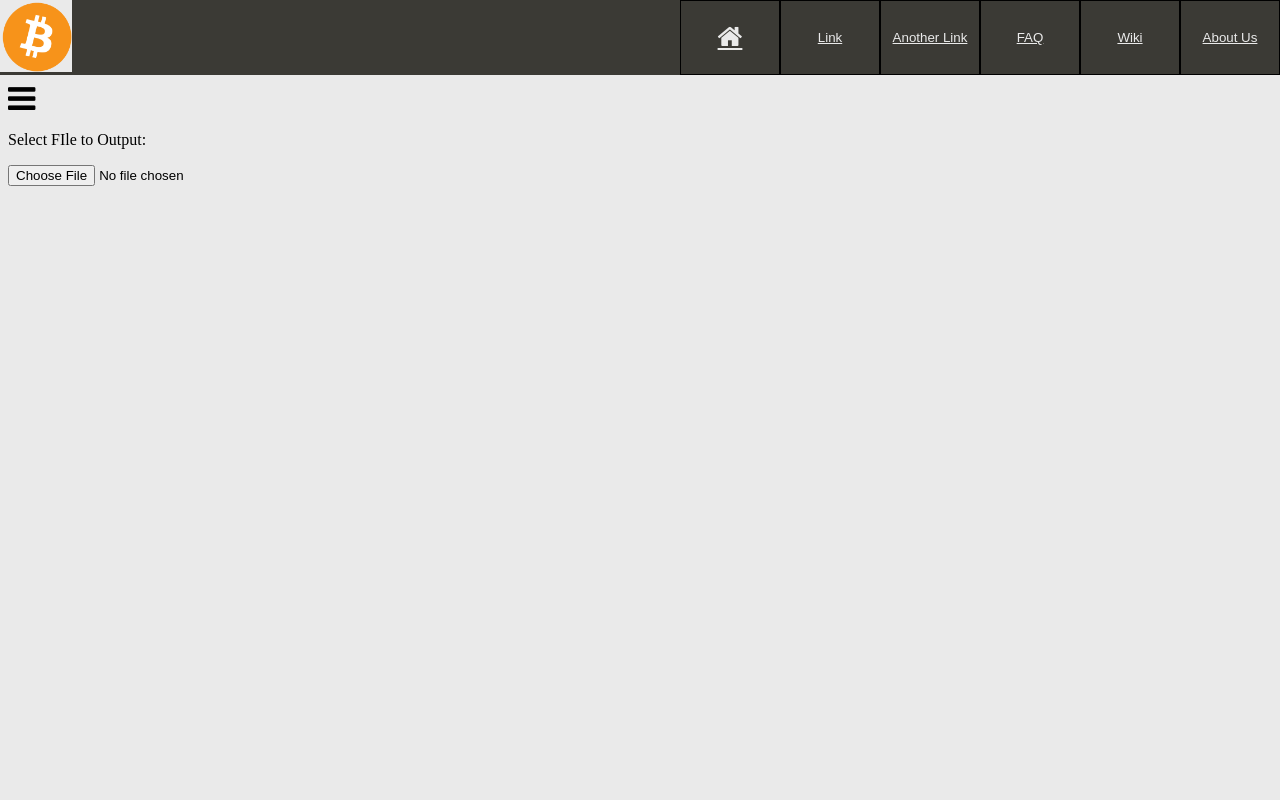
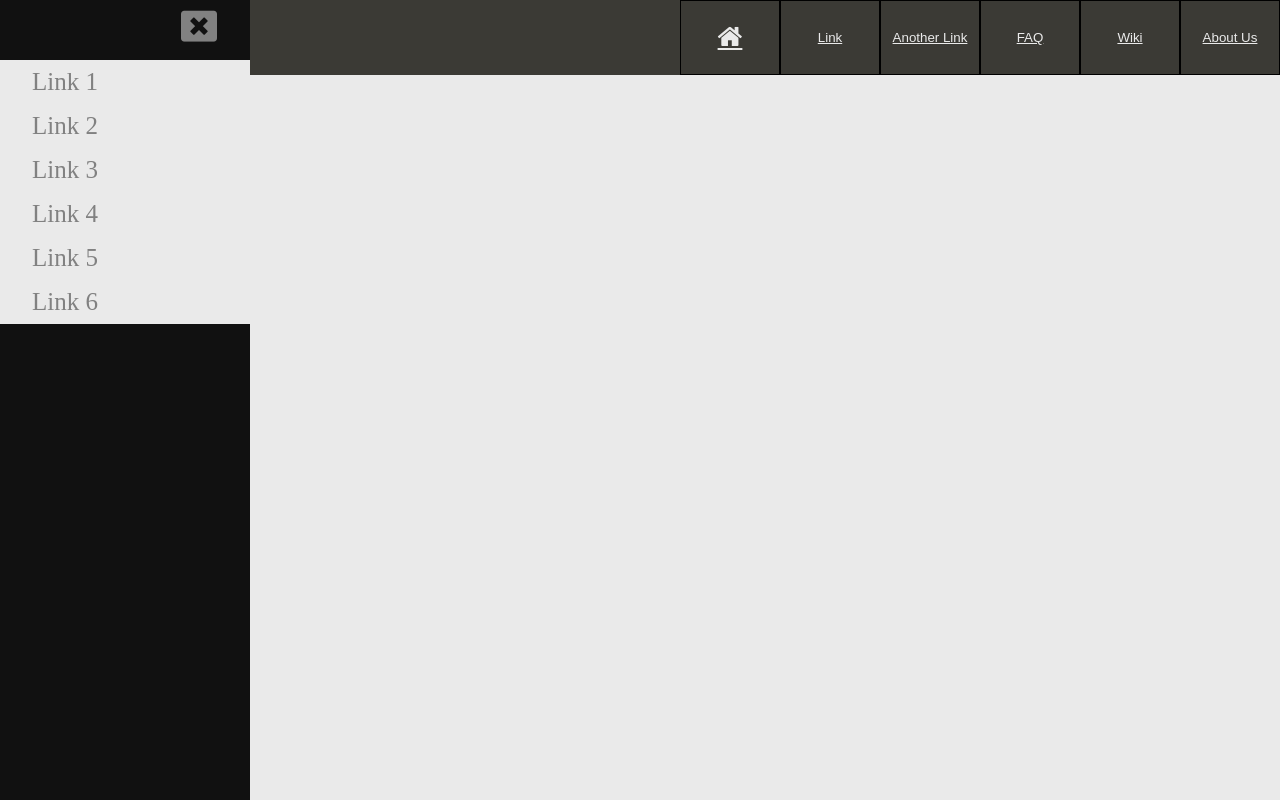
Before and after one commit to MegahurtZ-Systems/bitrex-bot, a plain HTML site: page index.html in a window 1280 px wide. Both pictures are taken after a click on the element 21 px from the left and 104 px from the top of the page. Drawn offline with Linux system fonts and the light colour scheme.

Commit message:
fixed side nav menue.

```diff
--- a/assets/js/main.js
+++ b/assets/js/main.js
@@ -1,14 +1,3 @@
-/* Set the width of the side navigation to 250px */
-
-function openNav() {
-    document.getElementById("mySidenav").style.width = "250px";
-}
-
-/* Set the width of the side navigation to 0 */
-function closeNav() {
-    document.getElementById("mySidenav").style.width = "0";
-}
-
 //document.write('test');
 
 const url.no-cors = 'https://bittrex.com/api/v1.1/public/getmarkets';
--- /dev/null
+++ b/assets/js/sidenav.js
@@ -0,0 +1,23 @@
+'use strict';
+
+/* Set the width of the side navigation to 250px */
+
+function openNav() {
+    document.getElementById("mySidenav").style.width = "250px";
+}
+
+/* Set the width of the side navigation to 0 */
+function closeNav() {
+    document.getElementById("mySidenav").style.width = "0";
+};
+
+function generateNavLinks(){
+  document.write('<a href="#">Link 1</a>');
+  document.write('<a href="#">Link 2</a>');
+  document.write('<a href="#">Link 3</a>');
+  document.write('<a href="#">Link 4</a>');
+  document.write('<a href="#">Link 5</a>');
+  document.write('<a href="#">Link 6</a>');
+};
+
+generateNavLinks();
--- a/index.html
+++ b/index.html
@@ -7,6 +7,7 @@
     <link rel="stylesheet" href="assets/css/main.css"/>
     <!-- <script src="https://ajax.aspnetcdn.com/ajax/jQuery/jquery-3.2.1.min.js"></script> -->
     <script src="assets/js/jquery-3.2.1.min.js"></script>
+
     <script type="text/JavaScript" src="./assets/js/main.js"></script>
   </head>
   <body>
@@ -20,10 +21,7 @@
     </div>
     <div id="mySidenav" class="sidenav">
       <a href="javascript:void(0)" class="fa fa-window-close" onclick="closeNav()"></a>
-      <a href="#">About</a>
-      <a href="#">Services</a>
-      <a href="#">Clients</a>
-      <a href="#">Contact</a>
+      <script type="text/JavaScript" src="./assets/js/sidenav.js"></script>
     </div>
     <div class="body">
       <!-- Use any element to open the sidenav -->
```
